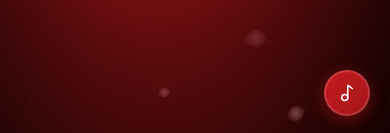
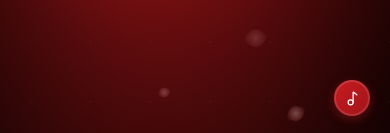
Before and after one commit to nhotungdo/wedding_wall, a Next.js app: page / in a window 390 px wide. Shown: the part 708-841 px from the top of the page. Built offline with nearby package versions, Linux system fonts and the light colour scheme.

Commit message:
feat: implement background music player with YouTube IFrame API integration

```diff
--- a/src/components/MusicPlayer.css
+++ b/src/components/MusicPlayer.css
@@ -13,16 +13,16 @@
   position: relative;
   background: linear-gradient(135deg, var(--color-primary), var(--color-primary-dark));
   border: none;
-  width: 52px;
-  height: 52px;
+  width: 40px;
+  height: 40px;
   border-radius: 50%;
   display: flex;
   align-items: center;
   justify-content: center;
   cursor: pointer;
   box-shadow:
-    0 4px 15px rgba(199, 27, 32, 0.45),
-    0 0 0 2px rgba(255,255,255,0.15) inset;
+    0 3px 10px rgba(199, 27, 32, 0.4),
+    0 0 0 2px rgba(255,255,255,0.12) inset;
   transition: transform 0.3s cubic-bezier(0.175, 0.885, 0.32, 1.275), box-shadow 0.3s;
   flex-shrink: 0;
 }
@@ -100,12 +100,7 @@
   }
 
   .music-btn {
-    width: 46px;
-    height: 46px;
-  }
-
-  .music-now-playing {
-    font-size: 0.65rem;
-    padding: 4px 10px;
+    width: 36px;
+    height: 36px;
   }
 }
--- a/src/components/MusicPlayer.jsx
+++ b/src/components/MusicPlayer.jsx
@@ -103,14 +103,11 @@ export default function MusicPlayer({ startPlaying }) {
       >
         <div className={`music-icon-wrapper ${isPlaying ? 'spinning' : ''}`}>
           {isPlaying ? (
-            <Pause size={18} color="#FFF" />
+            <Pause size={15} color="#FFF" />
           ) : (
-            <Music2 size={18} color="#FFF" />
+            <Music2 size={15} color="#FFF" />
           )}
         </div>
-        {isPlaying && (
-          <span className="music-now-playing font-sans">♫ Đang phát nhạc</span>
-        )}
       </button>
     </div>
   );
```
